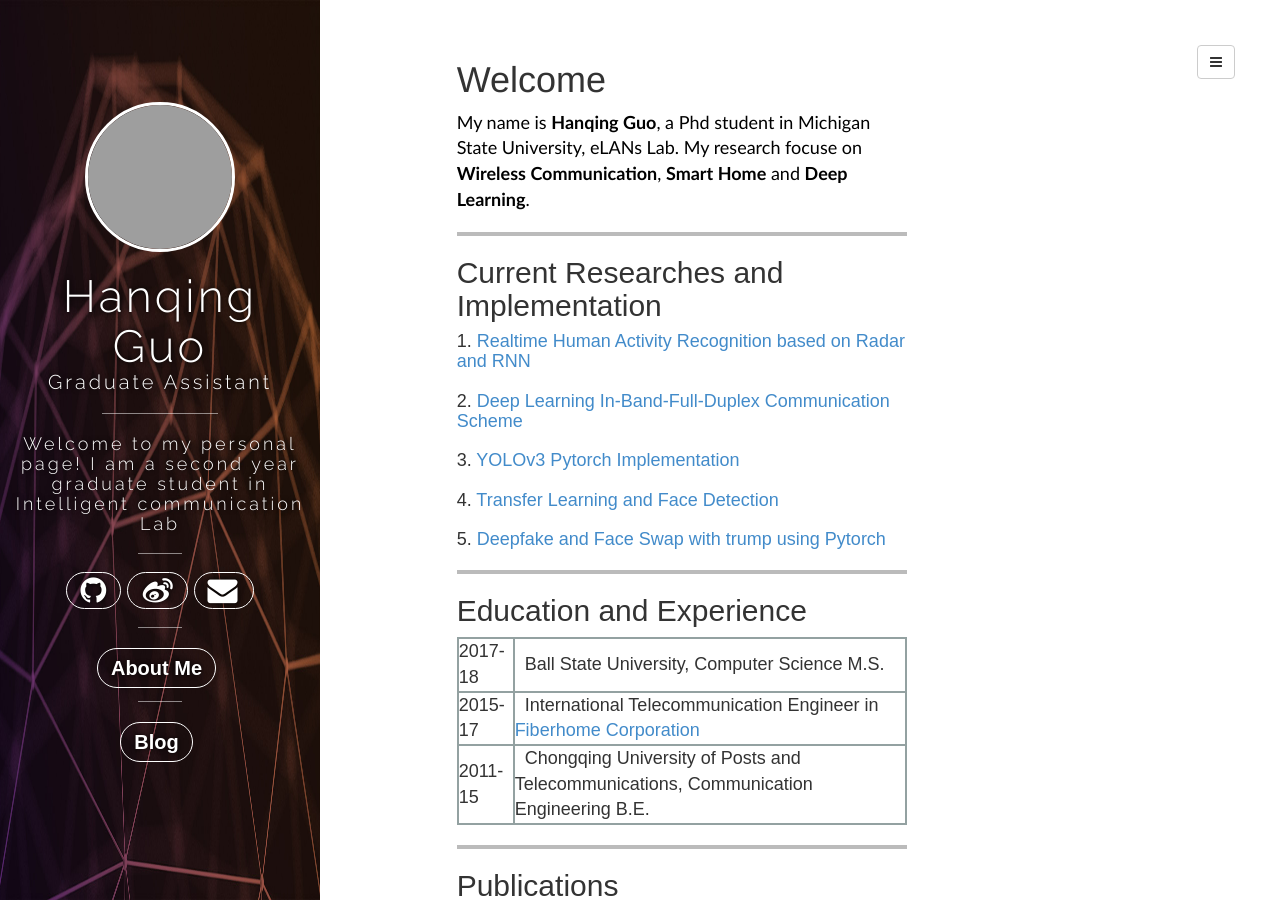
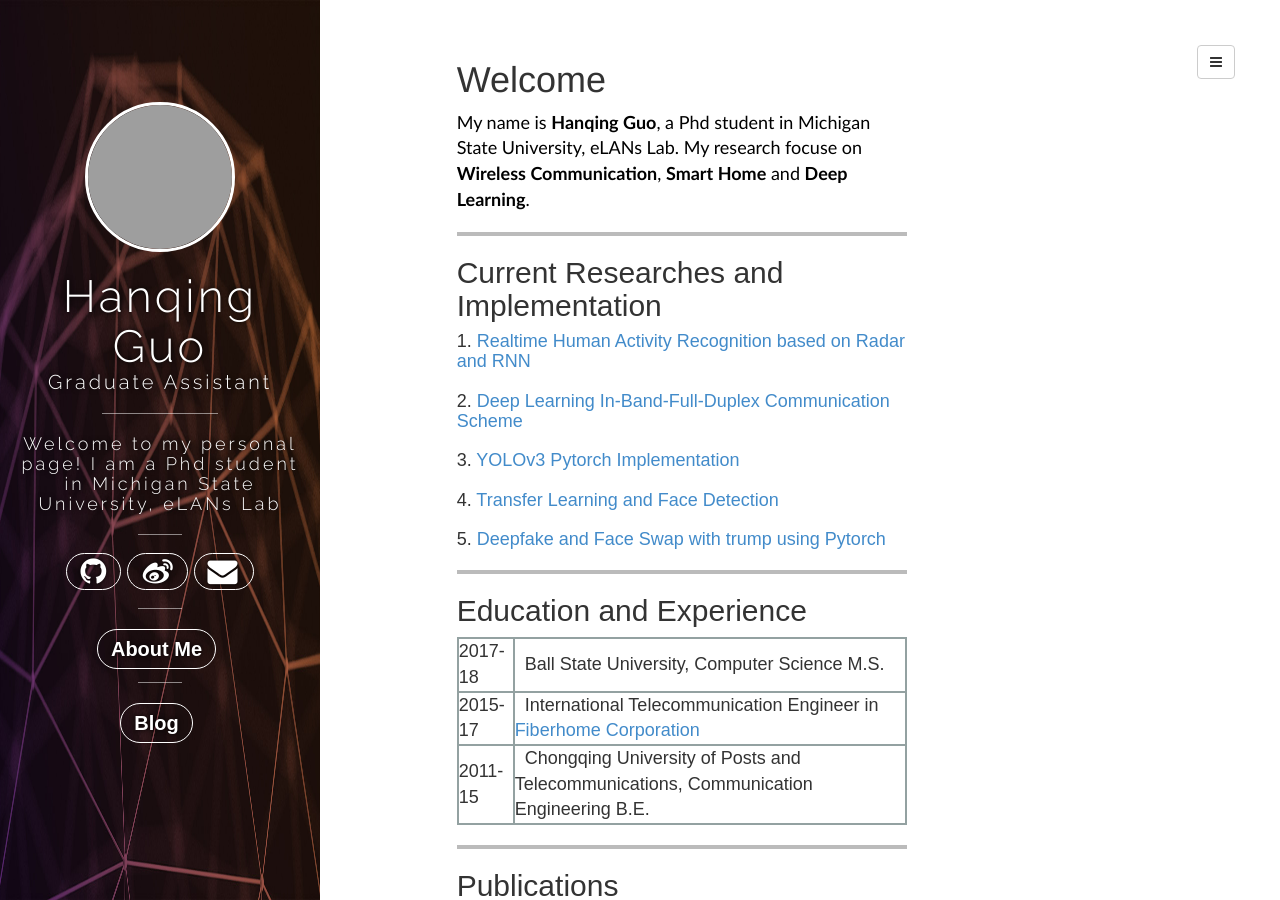
Before and after one commit to hanqingguo/hanqingguo.github.io, a Jekyll site: the page built from index.html, in a window 1280 px wide and 900 px high. Built offline with Jekyll 4.4.1, drawn with Linux system fonts in a browser that asks for light colours; nearby versions of some CDN libraries; comment, search, counter and statistics services are not loaded; grey boxes are pictures that could not be loaded.

Commit message:
update_info

```diff
--- a/_config.yml
+++ b/_config.yml
@@ -24,8 +24,8 @@ title : Hanqing Guo
 author:
   name: Hanqing Guo
   role: Graduate Assistant
-  email: hguo@bsu.edu
+  email: guohanqi@msu.edu
   github: hanqingguo
   weibo: hanqingguo666
-  bio: "Welcome to my personal page! I am a second year graduate student in Intelligent communication Lab"
+  bio: "Welcome to my personal page! I am a Phd student in Michigan State University, eLANs Lab"
   uno-dbyll: /assets/media/me.jpg
```
